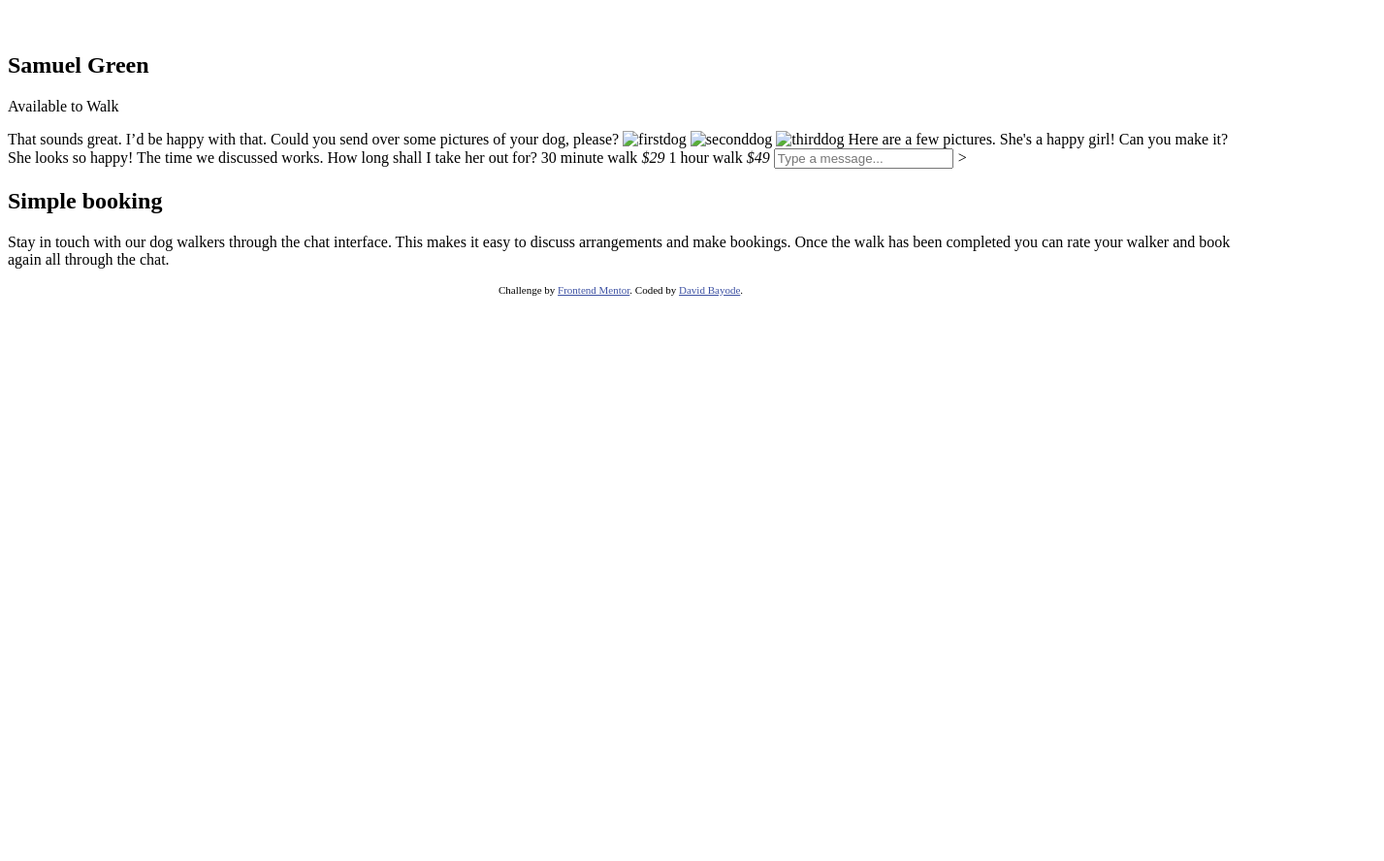
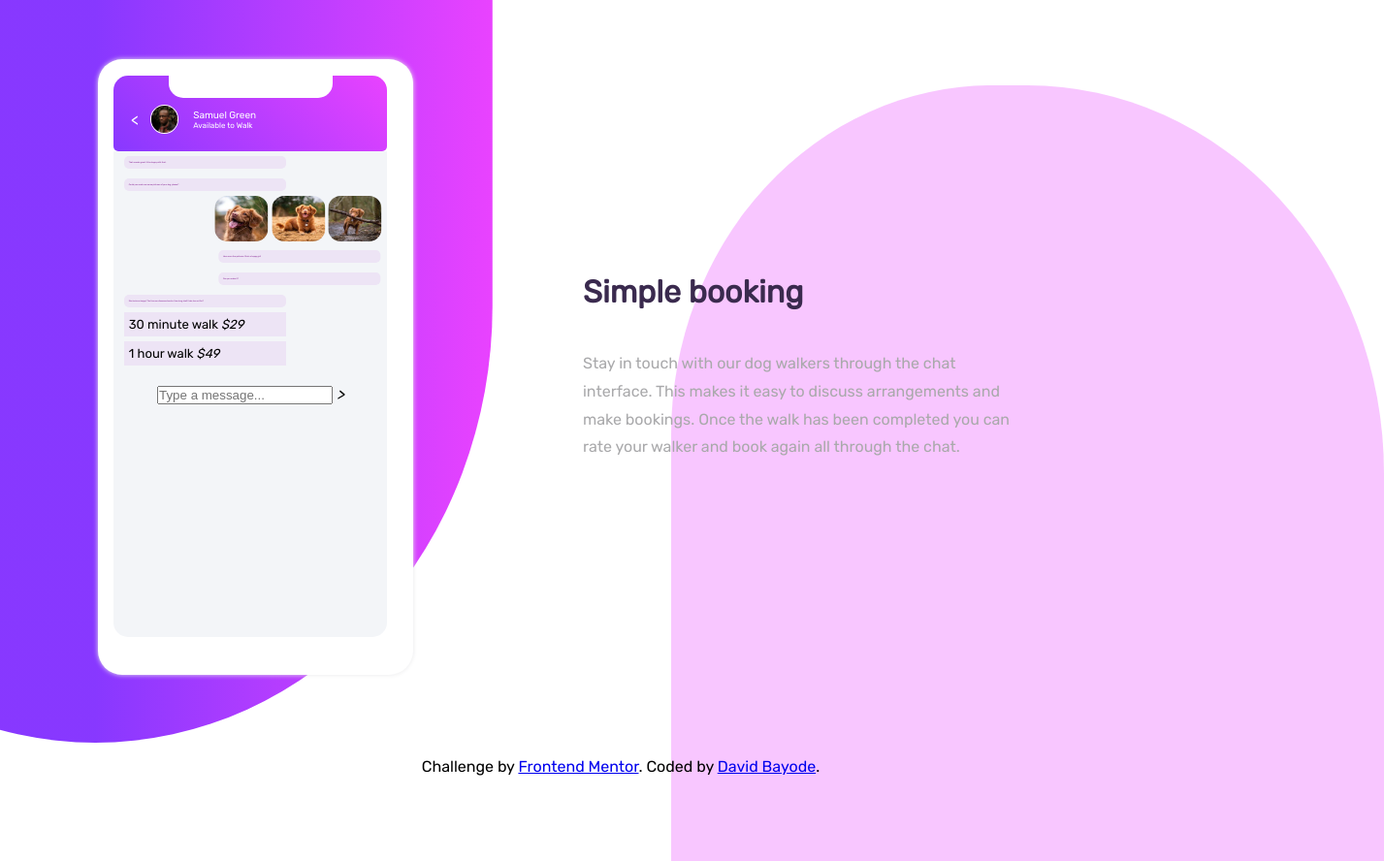
Before and after one commit to David4bay/Frontend-Mentor-ChatApp-CSS-Component, a plain HTML site: page index.html in a window 1280 px wide. Shown: the whole page at 97% size, 1427 px wide, since content can reach past the window. Before the commit the page ends 800 px from the top, so only its background shows below. Drawn offline with Linux system fonts and the light colour scheme.

Commit message:
layout fixes

```diff
--- a/index.html
+++ b/index.html
@@ -2,32 +2,31 @@
 <html lang="en">
 <head>
   <meta charset="UTF-8">
-  <meta name="viewport" content="width=device-width, initial-scale=1.0"> <!-- displays site properly based on user's device -->
-
+  <meta name="viewport" content="width=device-width, initial-scale=1.0">
   <link rel="icon" type="image/png" sizes="32x32" href="./images/favicon-32x32.png">
-  <title>Frontend Mentor | [Challenge Name Here]</title>
-
-  <!-- Feel free to remove these styles or customise in your own stylesheet 👍 -->
-  <style>
-    .attribution { font-size: 11px; text-align: center; }
-    .attribution a { color: hsl(228, 45%, 44%); }
-  </style>
+  <link rel="stylesheet" href="./styles/styles.css">
+  <title>Frontend Mentor | [David Bayode Solution to chat app]</title>
 </head>
 <body>
 <main class="main-content">
-  <aside class="styling-1"></aside>
+  <aside class="left-blob"></aside>
   <section class="middle-content">
     <div class="phone-left">
       <div class="content">
-        <div class="innter-content">
+        <div class="inner-content">
           <header class="status">
-            <figure><img src="" alt=""></figure>
-            <h2 class="name">Samuel Green</h2>
-            <p class="description">Available to Walk</p>
+            <span class="notch"></span>
+            <div class="content-width">
+            <figure><img src="./images/avatar.jpg" class="profile-pic" alt="profilepic"></figure>
+            <span class="profile-details">
+              <h2 class="name">Samuel Green</h2>
+              <p class="description">Available to Walk</p>
+            </span>
+            </div>
           </header>
           <div class="chat-body">
-            <span class="chatbox-left">That sounds great. I’d be happy with that.</span>
-            <span class="chatbox-left">Could you send over some pictures of your dog, please?</span>
+            <span class="chatbox left">That sounds great. I’d be happy with that.</span>
+            <span class="chatbox left">Could you send over some pictures of your dog, please?</span>
             <span class="images">
               <picture class="image-row">
                 <img src="./images/dog-image-1.jpg" alt="firstdog">
@@ -35,9 +34,9 @@
                 <img src="./images/dog-image-3.jpg" alt="thirddog">
               </picture>
             </span>
-            <span class="chatbox-right">Here are a few pictures. She's a happy girl!</span>
-            <span class="chatbox-right">Can you make it?</span>
-            <span class="chatbox-left">She looks so happy! The time we discussed works. How long shall I take her out for?</span>
+            <span class="chatbox right">Here are a few pictures. She's a happy girl!</span>
+            <span class="chatbox right">Can you make it?</span>
+            <span class="chatbox left">She looks so happy! The time we discussed works. How long shall I take her out for?</span>
             <span class="prices-left">30 minute walk
               <em class="cost">$29</em></span>
             <span class="prices-left">1 hour walk
@@ -51,10 +50,15 @@
       </div>
     </div>
     <div class="article-right-center">
-      <h1 class="title">Simple booking</h1>
-      <p class="article-description">Stay in touch with our dog walkers through the chat interface. This makes it easy to
-        discuss arrangements and make bookings. Once the walk has been completed you can rate
+      <div class="article-wrapper">
+        <h1 class="title">Simple booking</h1>
+      <p class="article-description">Stay in touch with our dog walkers through the chat<br/>
+        interface. This makes it easy to
+        discuss arrangements and<br/>
+        make bookings. Once the walk has been completed you can<br/>
+        rate
         your walker and book again all through the chat.</p>
+      </div>
     </div>
   </section>
   <aside class="right-blob"></aside>
--- /dev/null
+++ b/styles/styles.scss
@@ -0,0 +1,251 @@
+@import url('https://fonts.googleapis.com/css2?family=Rubik&display=swap');
+
+* {
+    padding: 0;
+    margin: 0;
+    box-sizing: border-box;
+}
+
+*::before, *::after {
+    padding: 0;
+    margin: 0;
+    box-sizing: border-box;
+}
+
+html, body {
+    min-height: 100vh;
+    width: 100%;
+    overflow: hidden;
+}
+
+body {
+    font-family: 'Rubik', sans-serif;
+}
+
+main.main-content {
+    display: grid;
+    min-height: 100vh;
+    place-items: center;
+    max-width: 1920px;
+
+
+    aside.left-blob {
+        width: 819px;
+        height: 900.605px;
+        background: linear-gradient(90deg, hsl(264, 100%, 61%) 50%, hsl(293, 100%, 63%));
+        position: absolute;
+        top: 0;
+        left: 0;
+        border-bottom-left-radius: 50%;
+        border-bottom-right-radius: 50%;
+        z-index: -1;
+        transform: translateX(-38%) translateY(-15%);
+    }
+
+    aside.right-blob {
+        width: 735px;
+        height: 100%;
+        background-color: hsl(293, 100%, 63%);
+        opacity: 0.3;
+        position: absolute;
+        bottom: 0;
+        right: 0;
+        z-index: -1;
+        transform: translateX(20%) translateY(11%);
+        border-top-left-radius: 45%;
+        border-top-right-radius: 50%;
+    }
+
+    section.middle-content {
+        display: grid;
+        width: 1079px;
+        height: 734.76px;
+        grid-template-columns: 0.5fr 1fr;
+        grid-template-rows: 1fr;
+        margin: auto;
+
+        div.phone-left {
+            display: flex;
+            align-self: center;
+            width: 325px;
+            height: 635px;
+            border-radius: 25px;
+            padding: 16.9px;
+            background-color: #fff;
+            box-shadow: 0px 0px 5px 0px rgb(232, 232, 234);
+
+            &.content {
+                width: 296.4px;
+                padding: 15.6px;
+                background: rgb(245, 243, 248);
+            }
+        }
+        div.article-right-center {
+            display: flex;
+            flex-direction: column;
+            align-self: center;
+            justify-self: flex-end;
+
+            div.article-wrapper {
+                width: 578.5px;
+
+                h1.title {
+                    margin-bottom: 41.2125px;
+                    font-size: xx-large;
+                    color: rgb(58, 42, 78);
+                }
+
+                p.article-description {
+                    color: rgb(169, 169, 171);
+                    line-height: 1.8;
+                }
+            }
+        }
+    }
+}
+
+header.status {
+    display: flex;
+    flex-direction: row;
+    align-items: center;
+    justify-content: center;
+    background: linear-gradient(45deg, hsl(264, 100%, 61%), hsl(293, 100%, 63%));
+    width: 100%;
+    height: 77.715px;
+    border-top-left-radius: 15px;
+    border-top-right-radius: 15px;
+    border-bottom-left-radius: 5px;
+    border-bottom-right-radius: 5px;
+    position: relative;
+    }
+
+div.content-width {
+    display: flex;
+    flex-direction: row;
+    align-items: center;
+    align-self: baseline;
+    width: 282.1px;
+    padding: 30px;
+
+    h2.name {
+    font-size: 10px;
+    color: rgb(255, 255, 255);
+    font-weight: 500;
+}
+    p.description {
+        font-size: 8px;
+        color: #fff;
+    }
+
+    span.profile-details {
+        padding-left: 15px;
+    }
+}
+
+div.inner-content {
+    position: relative;
+}
+
+div.content-width::before {
+    content: '<';
+    color: #fff;
+    transform: translateX(-150%) skew(1.4deg);
+}
+
+div.chat-body {
+    display: flex;
+    flex-direction: column;
+    background-color: rgb(243, 245, 248);
+    height: 500.55px;
+    border-bottom-left-radius: 15px;
+    border-bottom-right-radius: 15px;
+}
+
+div.content {
+    overflow: hidden;
+    height: 1000px;
+}
+
+span.notch {
+    display: flex;
+    flex-direction: row;
+    align-self: center;
+    width: 169px;
+    height: 22.3725px;
+    background-color: #fff;
+    border-bottom-left-radius: 15px;
+    border-bottom-right-radius: 15px;
+    position: absolute;
+    top: 0;
+
+}
+
+span.chatbox {
+    font-size: 2px;
+    color: #770885ea;
+    margin: 5px auto;
+}
+
+span.left {
+    margin-left: 10.4px;
+    width: 167.7px;
+    background-color: rgb(237, 228, 245);
+    padding: 5px;
+    border-radius: 5px;
+}
+
+span.right {
+    transform: translateX(30%);
+    width: 167.7px;
+    background-color: rgb(237, 228, 245);
+    padding: 5px;
+    border-radius: 5px;
+}
+
+span.images {
+    transform: translateX(37%);
+}
+
+span.prices-left {
+    font-size: small;
+    margin-left: 10.4px;
+    margin-bottom: 5px;
+    width: 167.7px;
+    padding: 5px;
+    background-color: rgb(237, 228, 245);;
+}
+
+
+img {
+    width: 54.6px;
+    height: 47.1px;
+    border-radius: 13px;
+
+    &.profile-pic {
+        display: flex;
+        align-self: center;
+        width: 28.9px;
+        height: 29.615px;
+        border-radius: 50%;
+        border: 1px solid #fff;
+    }
+}
+
+input[type="text"] {
+
+}
+
+span.input-field {
+   margin: 15px auto;
+}
+
+footer.frontend-mentor-info {
+    display: grid;
+    align-self: flex-end;
+    width: 100%;
+
+    div.attribution {
+        width: 100%;
+        text-align: center;
+    }
+}
```
Also changed, not shown: images/avatar.jpg (added), images/dog-image-1.jpg (added), images/dog-image-2.jpg (added), images/dog-image-3.jpg (added), images/favicon-32x32.png (added), styles/styles.css (added), 2 other files.
